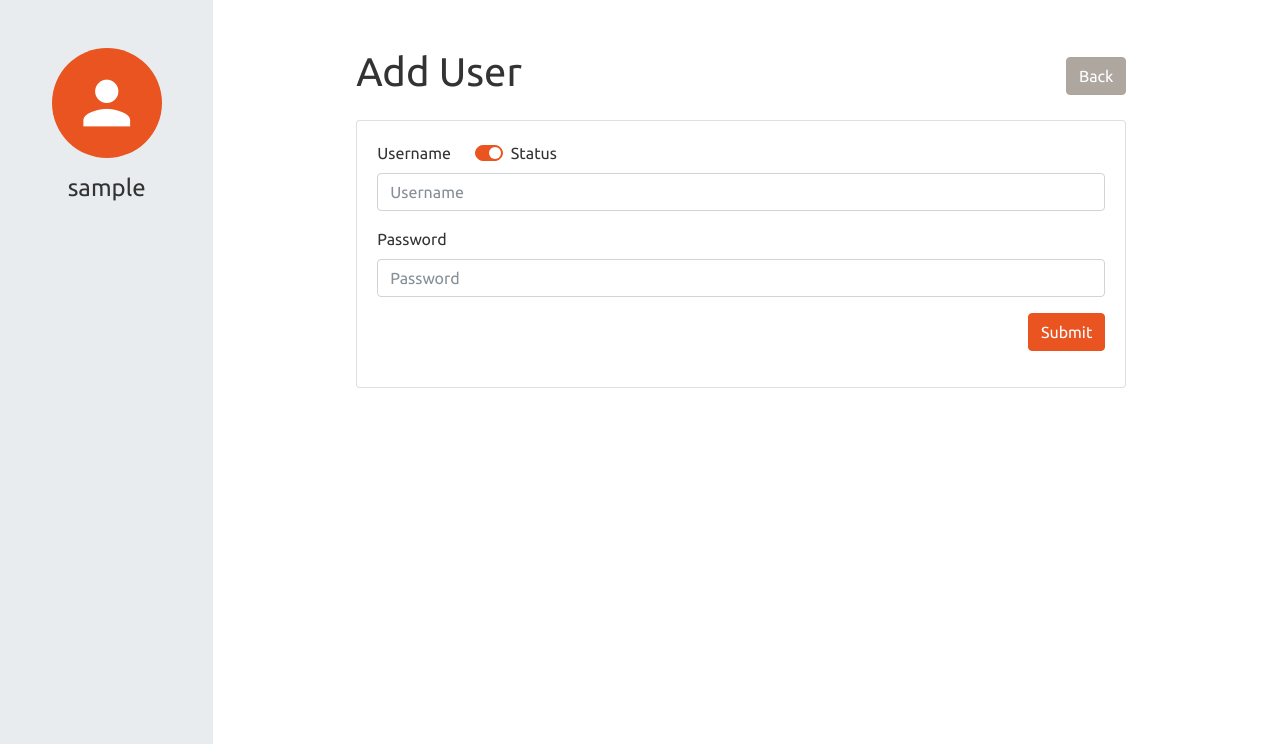
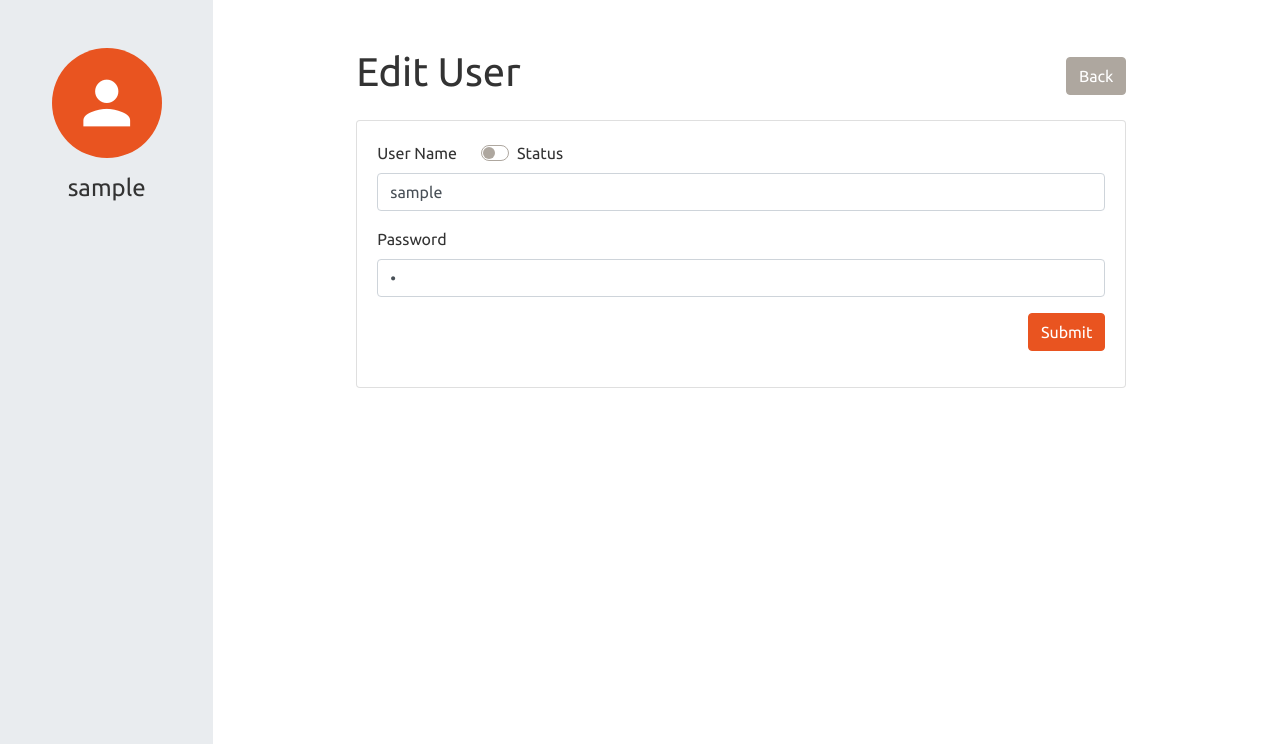
Before and after one commit to exsaro/mango-mandi, a PHP site: page /View/addUser.php?id=1 in a window 1280 px wide. Shown: the part 58-802 px from the top of the page. Run offline with PHP 8.4, Linux system fonts and the light colour scheme; the visitor is signed in with stand-in values (Sample User, id 1); tables that the repository leaves empty or names only in its code hold one stand-in row (values such as "Sample post"); some libraries are stand-ins or nearby versions.

Commit message:
Master module completed

```diff
--- a/Model/CommonModel.php
+++ b/Model/CommonModel.php
@@ -16,7 +16,7 @@
 
             $sql = "SELECT * FROM ".$tableName." WHERE status != 'D'";
 
-            if($_SESSION['user_type_id'] != 1){
+            if($tableName != 'user_type_master'){
                 $sql .= " AND company_id ='". $_SESSION['company_id']."'";
             }
 
--- a/View/addUser.php
+++ b/View/addUser.php
@@ -1,4 +1,21 @@
-<?php include 'header.php';?>
+<?php
+    include 'header.php';
+    $title      = 'Add User';
+    $editData   = [];
+    $submitType = 'store';
+
+    if(isset($_GET['id'])){
+        $title      = 'Edit User';
+        $userEditData = $commonModel->getData('user_master','edit',$_GET['id'],'user_id');
+        $editData   = isset($userEditData[0]) ?  $userEditData[0] : [] ;
+        $submitType = 'update';
+    }
+
+    $id          = isset($editData['user_id'])    ? $editData['user_id']      : '';
+    $userName    = isset($editData['user_name'])  ? $editData['user_name']   : '';
+    $password    = isset($editData['user_password'])   ? $editData['user_password']      : '';
+    $status      = (isset($editData['status']) && $editData['status'] == 'IA')? 'IA': 'A';
+?>
     <div class="container-fluid">
         <div class="row">
             <?php include 'sidebar.php';?>
@@ -7,29 +24,30 @@
 
                     <div class="col-md-10">
                     <div class="d-flex justify-content-between align-items-center mb-3">
-                    <h1>Add User</h1>
+                    <h1><?php echo $title; ?></h1>
                     <a href="user.php" class="btn btn-secondary">Back</a>
                 </div>
-                <form action="" id="addUser" autocomplete="off">
+                <form action="../Model/UserMaster.php" method="post" autocomplete="off">
+                    <input type="hidden" name="editId" value='<?php echo $id; ?>' />
                     <div class="card">
                     <div class="card-body">
                                 <div class="form-group">
                                     <div class="d-flex align-items-center mb-2">
-                                        <label class="mb-0" for="">Username</label>
+                                        <label class="mb-0" for="">User Name</label>
                                         <div class="custom-control custom-switch ml-4">
-                                                <input type="checkbox" class="custom-control-input" id="customSwitch1" checked="">
-                                                <label class="custom-control-label" for="customSwitch1">Status</label>
-                                            </div>
+                                            <input type="checkbox" name="status" class="custom-control-input" id="customSwitch1" value='A'  <?php echo $status=='A'? 'checked' :''; ?> >
+                                            <label class="custom-control-label" for="customSwitch1">Status</label>
                                         </div>
-                                        <input type="text" class="form-control" name="username" placeholder="Username" required>
+                                        </div>
+                                        <input type="text" class="form-control" name="user_name" placeholder="Username" minlength=3 maxlength=100  value='<?php echo $userName; ?>' required>
                                 </div>
 
                                 <div class="form-group">
                                     <label for="">Password</label>
-                                    <input type="password" class="form-control" name="password" placeholder="Password" autocomplete="new-password" required>
+                                    <input type="password" class="form-control" name="user_password" placeholder="Password"  value='<?php echo $password; ?>' required minlength=3 maxlength=100 autocomplete="new-password">
                                 </div>
 
-                                <div class="form-group text-right"><button class="btn btn-primary">Submit</button></div>
+                                <div class="form-group text-right"><button  type="submit" name='<?php echo $submitType; ?>' class="btn btn-primary">Submit</button></div>
 
                             </div>
 
--- a/View/sidebar.php
+++ b/View/sidebar.php
@@ -7,12 +7,12 @@
     </div>
     <nav>
         <ul id="master-nav">
-            <li><a href="company.php"><?php echo $lang['company_master']; ?></a></li>
+            <?php if($_SESSION['user_type_id'] == 1) {?><li><a href="company.php"><?php echo $lang['company_master']; ?></a></li><?php } ?>
             <li><a href="item.php"><?php echo $lang['item_master']; ?></a></li>
             <li><a href="farmer.php"><?php echo $lang['farmer_master']; ?></a></li>
             <li><a href="customer.php"><?php echo $lang['customer_master']; ?></a></li>
             <li><a href="transaction.php"><?php echo $lang['transaction_master']; ?></a></li>
-            <li><a href="user.php"><?php echo $lang['user_master']; ?></a></li>
+            <?php  if($_SESSION['user_type_id'] == 1) { ?><li><a href="user.php"><?php echo $lang['user_master']; ?></a></li><?php } ?>
         </ul>
         <ul id="transac-nav">
             <li><a href="voucherTransaction.php">Voucher Transaction</a></li>
```
Also changed, not shown: Model/UserMaster.php (added, +47 -0 lines), View/addTransaction.php (+7 -7 lines), View/user.php (+6 -6 lines).
